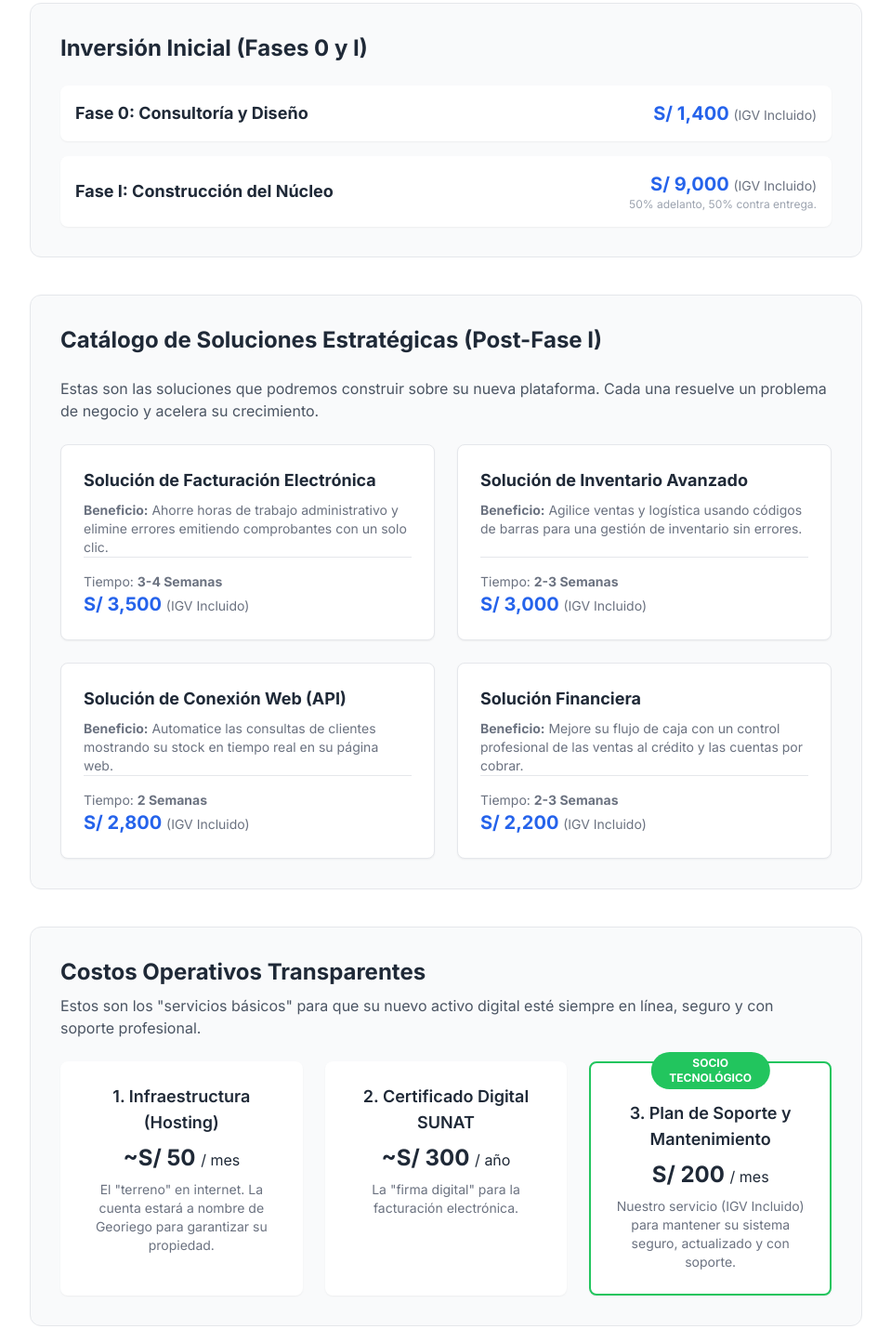
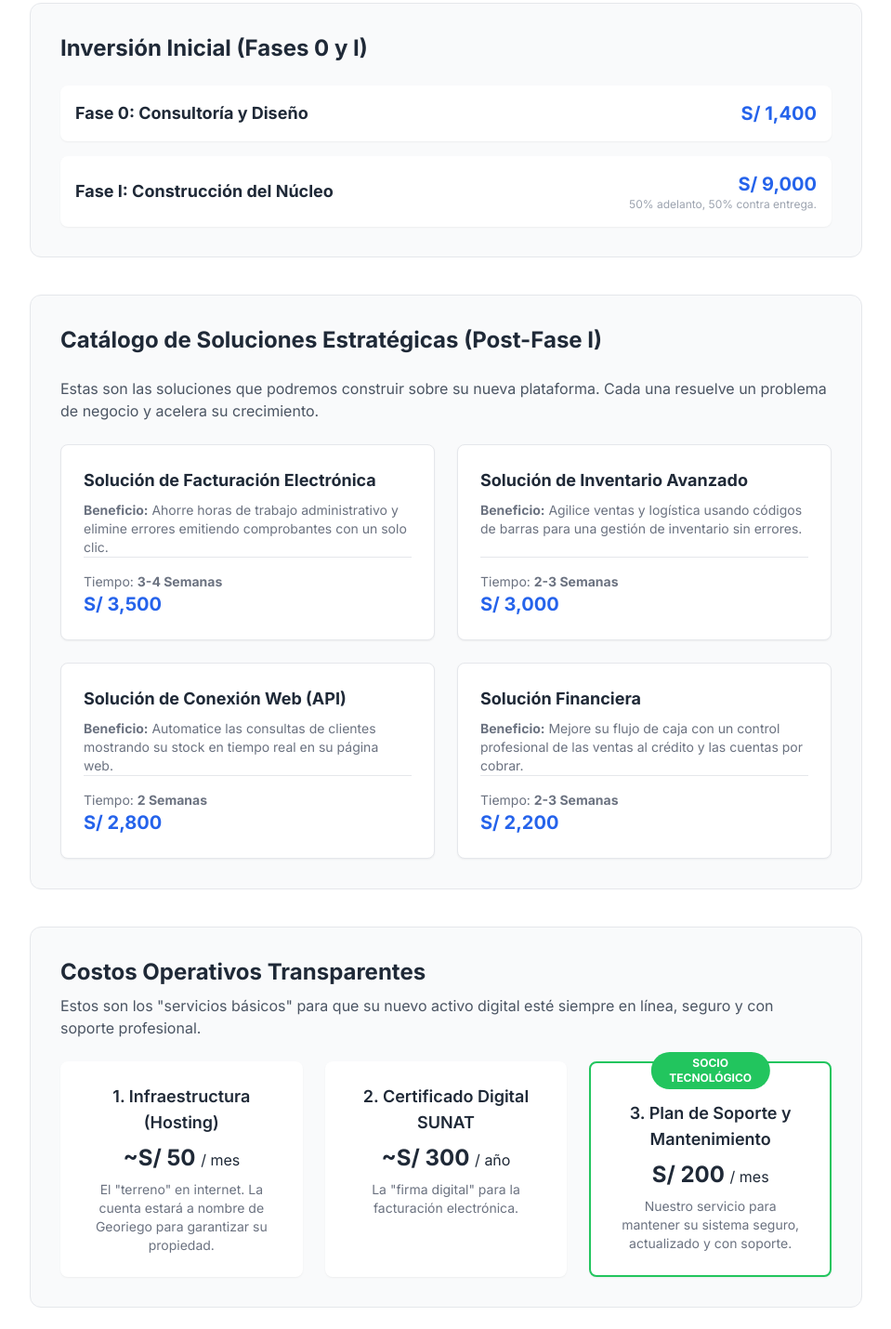
Before and after one commit to DSARfirths/Sistema-ERP-personalizado, a plain HTML site: page index.html in a window 1280 px wide. Shown: the part 5409-6839 px from the top of the page at 93% size, without its empty margins (160-1119 px from the left). Drawn offline with nearby package versions, Linux system fonts and the light colour scheme.

Commit message:
Version 1.2

```diff
--- a/index.html
+++ b/index.html
@@ -442,8 +442,7 @@
                                     <h4 class="font-bold text-lg">Fase 0: Consultoría y Diseño</h4>
                                 </div>
                                 <div class="text-left sm:text-right flex-shrink-0">
-                                    <p class="text-xl font-bold text-blue-600">S/ 1,400 <span
-                                            class="text-sm font-normal text-gray-500">(IGV Incluido)</span></p>
+                                    <p class="text-xl font-bold text-blue-600">S/ 1,400</p>
                                 </div>
                             </div>
                             <div
@@ -452,8 +451,7 @@
                                     <h4 class="font-bold text-lg">Fase I: Construcción del Núcleo</h4>
                                 </div>
                                 <div class="text-left sm:text-right flex-shrink-0">
-                                    <p class="text-xl font-bold text-blue-600">S/ 9,000 <span
-                                            class="text-sm font-normal text-gray-500">(IGV Incluido)</span></p>
+                                    <p class="text-xl font-bold text-blue-600">S/ 9,000</p>
                                     <p class="text-xs text-gray-400">50% adelanto, 50% contra entrega.</p>
                                 </div>
                             </div>
@@ -472,8 +470,7 @@
                                 </p>
                                 <div class="mt-auto pt-4 border-t border-gray-200">
                                     <p class="text-sm text-gray-500">Tiempo: <strong>3-4 Semanas</strong></p>
-                                    <p class="text-xl font-bold text-blue-600">S/ 3,500 <span
-                                            class="text-sm font-normal text-gray-500">(IGV Incluido)</span></p>
+                                    <p class="text-xl font-bold text-blue-600">S/ 3,500</p>
                                 </div>
                             </div>
                             <div class="p-6 bg-white rounded-lg shadow-sm border border-gray-200 flex flex-col">
@@ -482,8 +479,7 @@
                                     logística usando códigos de barras para una gestión de inventario sin errores.</p>
                                 <div class="mt-auto pt-4 border-t border-gray-200">
                                     <p class="text-sm text-gray-500">Tiempo: <strong>2-3 Semanas</strong></p>
-                                    <p class="text-xl font-bold text-blue-600">S/ 3,000 <span
-                                            class="text-sm font-normal text-gray-500">(IGV Incluido)</span></p>
+                                    <p class="text-xl font-bold text-blue-600">S/ 3,000</p>
                                 </div>
                             </div>
                             <div class="p-6 bg-white rounded-lg shadow-sm border border-gray-200 flex flex-col">
@@ -492,8 +488,7 @@
                                     consultas de clientes mostrando su stock en tiempo real en su página web.</p>
                                 <div class="mt-auto pt-4 border-t border-gray-200">
                                     <p class="text-sm text-gray-500">Tiempo: <strong>2 Semanas</strong></p>
-                                    <p class="text-xl font-bold text-blue-600">S/ 2,800 <span
-                                            class="text-sm font-normal text-gray-500">(IGV Incluido)</span></p>
+                                    <p class="text-xl font-bold text-blue-600">S/ 2,800</p>
                                 </div>
                             </div>
                             <div class="p-6 bg-white rounded-lg shadow-sm border border-gray-200 flex flex-col">
@@ -503,8 +498,7 @@
                                 </p>
                                 <div class="mt-auto pt-4 border-t border-gray-200">
                                     <p class="text-sm text-gray-500">Tiempo: <strong>2-3 Semanas</strong></p>
-                                    <p class="text-xl font-bold text-blue-600">S/ 2,200 <span
-                                            class="text-sm font-normal text-gray-500">(IGV Incluido)</span></p>
+                                    <p class="text-xl font-bold text-blue-600">S/ 2,200</p>
                                 </div>
                             </div>
                         </div>
@@ -535,8 +529,8 @@
                                 <h4 class="font-semibold text-lg mt-4">3. Plan de Soporte y Mantenimiento</h4>
                                 <p class="text-2xl font-bold my-2">S/ 200 <span class="text-base font-normal">/
                                         mes</span></p>
-                                <p class="text-sm text-gray-500">Nuestro servicio (IGV Incluido) para mantener su
-                                    sistema seguro, actualizado y con soporte.</p>
+                                <p class="text-sm text-gray-500">Nuestro servicio para mantener su sistema seguro,
+                                    actualizado y con soporte.</p>
                             </div>
                         </div>
                     </div>
@@ -560,8 +554,7 @@
                                 class="flex flex-col md:flex-row justify-between items-center text-center md:text-left">
                                 <div>
                                     <p class="text-gray-500 line-through">Valor Total: S/ 21,900</p>
-                                    <p class="text-4xl font-extrabold text-blue-600">S/ 19,700 <span
-                                            class="text-lg font-normal text-gray-500">(IGV Incluido)</span></p>
+                                    <p class="text-4xl font-extrabold text-blue-600">S/ 19,700</p>
                                 </div>
                                 <div
                                     class="border-t md:border-t-0 md:border-l border-gray-300 mt-4 md:mt-0 pt-4 md:pt-0 md:pl-6 ml-0 md:ml-6">
```
